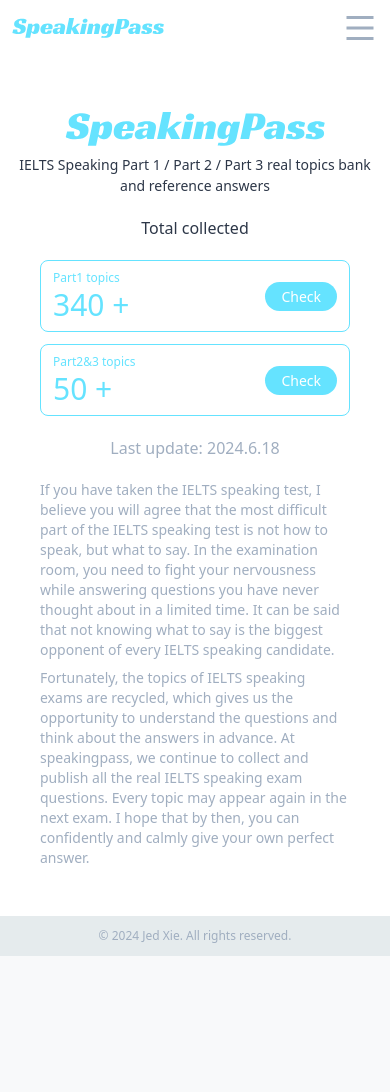
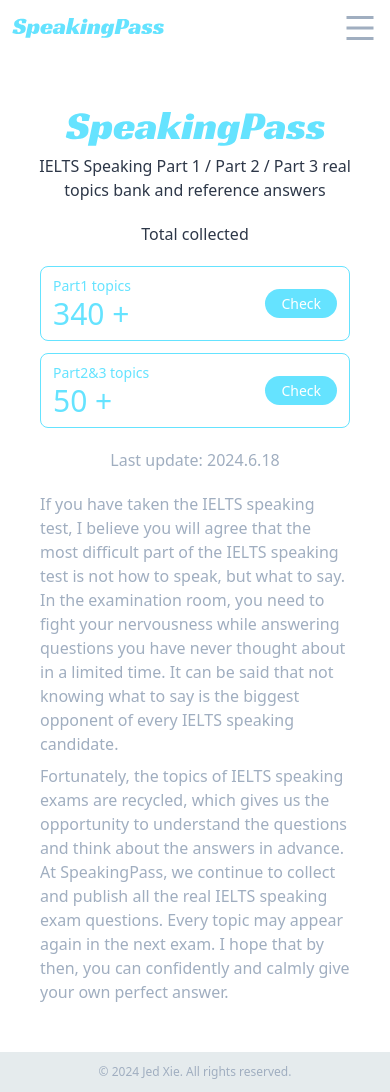
Before and after one commit to Mou2xie/SpeakingPass, a SvelteKit app: page / in a window 390 px wide. Before the commit the page ends 956 px from the top, so only its background shows below. Built offline with nearby package versions, Linux system fonts and the light colour scheme.

Commit message:
font adjustment

```diff
--- a/src/routes/[[lang]]/+page.svelte
+++ b/src/routes/[[lang]]/+page.svelte
@@ -15,7 +15,7 @@
             4: "Part2&3 topics",
             5: "Check",
             6: "If you have taken the IELTS speaking test, I believe you will agree that the most difficult part of the IELTS speaking test is not how to speak, but what to say. In the examination room, you need to fight your nervousness while answering questions you have never thought about in a limited time. It can be said that not knowing what to say is the biggest opponent of every IELTS speaking candidate.",
-            7: "Fortunately, the topics of IELTS speaking exams are recycled, which gives us the opportunity to understand the questions and think about the answers in advance. At speakingpass, we continue to collect and publish all the real IELTS speaking exam questions. Every topic may appear again in the next exam. I hope that by then, you can confidently and calmly give your own perfect answer.",
+            7: "Fortunately, the topics of IELTS speaking exams are recycled, which gives us the opportunity to understand the questions and think about the answers in advance. At SpeakingPass, we continue to collect and publish all the real IELTS speaking exam questions. Every topic may appear again in the next exam. I hope that by then, you can confidently and calmly give your own perfect answer.",
             8: "Last update: ",
         },
         {
@@ -25,7 +25,7 @@
             4: "Part 2&3 话题",
             5: "查看",
             6: "如果你参加过雅思口语考试，相信你会认同，雅思口语考试最难的不是怎么说，而是说什么。在考场上，你需要一边对抗自己的紧张情绪，一边在有限的时间里回答自己从来没有思考过的问题，可以说，不知道说什么是每个雅思口语考生最大的对手。",
-            7: "好在雅思口语考试的话题是会循环使用的，这给了我们提前了解问题，思考答案的机会。在speakingpass，我们持续收集并发布所有的雅思口语考试真题，每一个话题都有可能在下次考试中再次出现，希望到那时，你能够自信而从容地给出你自己的完美答案。",
+            7: "好在雅思口语考试的话题是会循环使用的，这给了我们提前了解问题，思考答案的机会。在SpeakingPass，我们持续收集并发布所有的雅思口语考试真题，每一个话题都有可能在下次考试中再次出现，希望到那时，你能够自信而从容地给出你自己的完美答案。",
             8: "最后更新: ",
         },
         {
@@ -35,7 +35,7 @@
             4: "Chủ đề phần 2&3",
             5: "Kiểm tra",
             6: "Nếu bạn đã tham gia kỳ thi nói IELTS, tôi tin bạn sẽ đồng ý rằng phần khó nhất của kỳ thi nói IELTS không phải là nói như thế nào mà là nói gì. Trong phòng thi, bạn cần phải chiến đấu với sự lo lắng của mình khi trả lời những câu hỏi mà bạn chưa từng nghĩ tới trong thời gian có hạn. Có thể nói, việc không biết phải nói gì chính là đối thủ lớn nhất của mọi thí sinh thi IELTS Nói.",
-            7: "May mắn thay, các chủ đề của bài thi Nói IELTS được tái sử dụng, giúp chúng ta có cơ hội hiểu câu hỏi và suy nghĩ trước về câu trả lời. Tại speakpass, chúng tôi tiếp tục sưu tầm và đăng tải tất cả các đề thi IELTS thực tế. Mỗi chủ đề có thể xuất hiện lại trong kỳ thi tiếp theo. Tôi mong rằng đến lúc đó, bạn có thể tự tin và bình tĩnh đưa ra câu trả lời hoàn hảo cho riêng mình.",
+            7: "May mắn thay, các chủ đề của bài thi Nói IELTS được tái sử dụng, giúp chúng ta có cơ hội hiểu câu hỏi và suy nghĩ trước về câu trả lời. Tại SpeakPass, chúng tôi tiếp tục sưu tầm và đăng tải tất cả các đề thi IELTS thực tế. Mỗi chủ đề có thể xuất hiện lại trong kỳ thi tiếp theo. Tôi mong rằng đến lúc đó, bạn có thể tự tin và bình tĩnh đưa ra câu trả lời hoàn hảo cho riêng mình.",
             8: "Cập nhật cuối cùng: ",
         },
     ];
@@ -79,13 +79,11 @@
             alt="icon"
         />
         <h1
-            class=" text-pramary text-center mt-2 px-4 text-[14px] md:text-[20px]"
+            class=" text-pramary text-center mt-2 px-4 text-[16px] md:text-[20px]"
         >
             {text[textIndex][1]}
         </h1>
-        <div
-            class=" text-center mt-5 mb-5 md:text-base text-pramary font-light"
-        >
+        <div class=" text-center mt-5 mb-5 md:text-base text-pramary">
             {text[textIndex][2]}
         </div>
         <div
@@ -95,7 +93,7 @@
                 class=" flex border border-main rounded-lg px-3 md:px-4 py-2 md:py-4"
             >
                 <div class=" flex flex-col text-main">
-                    <div class=" text-[12px] md:text-[14px]">
+                    <div class=" text-[14px]">
                         {text[textIndex][3]}
                     </div>
                     <div class=" text-3xl font-medium">340 +</div>
@@ -114,7 +112,7 @@
                 class=" flex border border-main rounded-lg px-3 md:px-4 py-2 md:py-4"
             >
                 <div class=" flex flex-col text-main">
-                    <div class=" text-[12px] md:text-[14px]">
+                    <div class=" text-[14px]">
                         {text[textIndex][4]}
                     </div>
                     <div class=" text-3xl font-medium">50 +</div>
@@ -133,11 +131,11 @@
                 </div>
             </div>
         </div>
-        <div class=" flex justify-center text-secondary mt-5 font-light">
+        <div class=" flex justify-center text-secondary mt-5">
             {text[textIndex][8]} 2024.6.18
         </div>
         <div
-            class=" flex flex-col px-10 md:px-48 mt-5 text-secondary font-light text-sm md:text-base gap-2"
+            class=" flex flex-col px-10 md:px-48 mt-5 text-secondary md:text-base gap-2"
         >
             <p>
                 {text[textIndex][6]}
```
